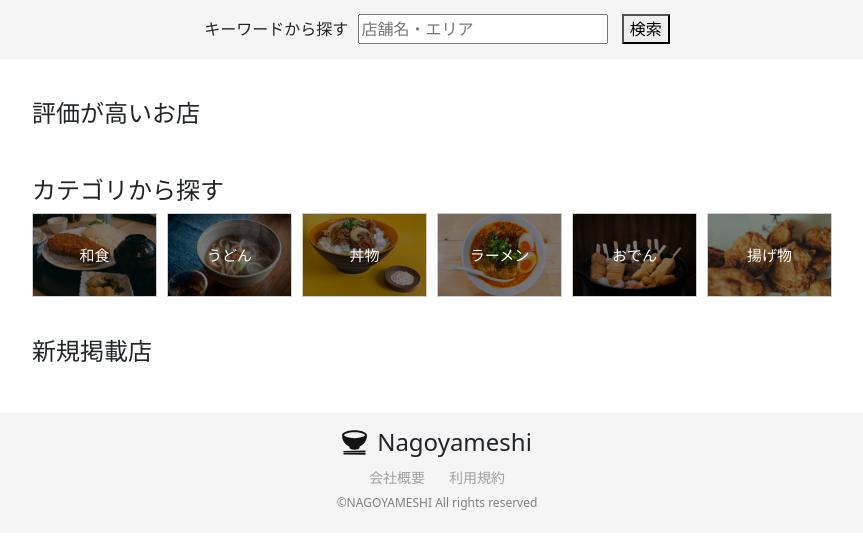
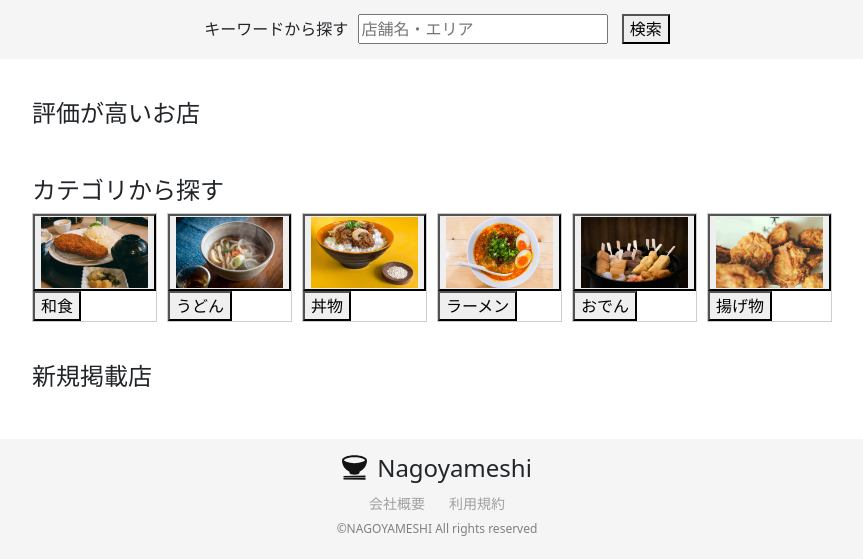
Before and after one commit to omochitopan/django-tabelog-kadai, a Django app: page / in a window 1280 px wide. Shown: the part 381-940 px from the top of the page, without its empty margins (103-966 px from the left). Before the commit the page ends 891 px from the top, so only its background shows below. Run offline with Django 5.2, Linux system fonts and the light colour scheme; data that the repository does not hold is empty.

Commit message:
top画面中間5 カテゴリ検索

```diff
--- a/myproject/myproject/urls.py
+++ b/myproject/myproject/urls.py
@@ -30,6 +30,7 @@
     path('logout/', views.LogoutView.as_view(), name="logout"),
     path('', views.TopView.as_view(), name="top"),
     path('list/', views.ListView.as_view(), name='list'),
+    path('category/', views.RestaurantCategoryList.as_view(), name='category'),
     path('restaurant_detail/<int:pk>/', views.RestaurantDetailView.as_view(), name="restaurant-detail"),
     path('users/<uuid:activate_token>/activation/', activate_user, name='users-activation'),
 ]
--- a/myproject/nagoyameshi/static/nagoyameshi/css/style.css
+++ b/myproject/nagoyameshi/static/nagoyameshi/css/style.css
@@ -154,6 +154,10 @@
   margin-right: 10px;
 }
 
+.top-text-container {
+  margin: 0 5px;
+}
+
 .topCategoryContainer {
   position: relative;
 }
@@ -164,14 +168,19 @@
 }
 
 .top-restaurant-name {
+  color: black;
   font-size: 14px;
-  margin: 0 5px;
+  text-decoration: none;
+}
+
+.top-restaurant-name:hover {
+  text-decoration: underline;
 }
 
 .category-name {
   color: gray;
   font-size: 12px;
-  margin: 5px;
+  margin: 5px 0;
 }
 
 .categoryRef {
@@ -207,7 +216,7 @@
 
 .restaurant-description {
   font-size: 12px;
-  margin: 5px;
+  margin: 5px 0;
 }
 
 footer {
--- a/myproject/nagoyameshi/templates/top.html
+++ b/myproject/nagoyameshi/templates/top.html
@@ -25,10 +25,12 @@
 			{% for restaurant in evaluated_restaurants %}
 			<div class="topInnerContainer">
 				<a href="{% url 'restaurant-detail' restaurant.pk %}"><img src="{{ restaurant.image.url }}" class="top-image" alt="店舗画像"></a>
+				<div class="top-text-container">
 					<a href="{% url 'restaurant-detail' restaurant.pk %}" class="top-restaurant-name">{{ restaurant.restaurant_name }}</a>
 					{% for category in restaurant.category_name.all %}
 					<p class="category-name">{{ category }}</p>
 					{% endfor %}
+				</div>
 			</div>
 			{% endfor %}
 		</div>
@@ -37,37 +39,43 @@
 		<h4>カテゴリから探す</h4>
 		<div class="categoryContainer">
 			<div class="topFlexContainer">
-				<div class="topInnerContainer topCategoryContainer">
-					<a href=""><img src="/media/washoku.jpg" class="top-image categoryImage" alt="和食の写真"></a>
-					<a href="" class="categoryRef">和食</a>
+				<form class="topInnerContainer topCategoryContainer" method="get" action="{% url 'category' %}">
+					{% csrf_token %}
+					<button type="submit" class="big-category-btn" name="query" value="和食"><img src="/media/washoku.jpg" class="top-image category-image" alt="和食を検索"></button>
+					<button type="submit" class="category-text" name="query" value="和食">和食</button>
+				</form>
+				<form class="topInnerContainer topCategoryContainer" method="get" action="{% url 'category' %}">
+					{% csrf_token %}
+					<button type="submit" class="big-category-btn" name="query" value="うどん"><img src="/media/udon.jpg" class="top-image category-image" alt="和食を検索"></button>
+					<button type="submit" class="category-text" name="query" value="うどん">うどん</button>
+				</form>
+				<form class="topInnerContainer topCategoryContainer" method="get" action="{% url 'category' %}">
+					{% csrf_token %}
+					<button type="submit" class="big-category-btn" name="query" value="丼物"><img src="/media/don.jpg" class="top-image category-image" alt="和食を検索"></button>
+					<button type="submit" class="category-text" name="query" value="丼物">丼物</button>
+				</form>
+				<form class="topInnerContainer topCategoryContainer" method="get" action="{% url 'category' %}">
+					{% csrf_token %}
+					<button type="submit" class="big-category-btn" name="query" value="ラーメン"><img src="/media/ramen.jpg" class="top-image category-image" alt="和食を検索"></button>
+					<button type="submit" class="category-text" name="query" value="ラーメン">ラーメン</button>
+				</form>
+				<form class="topInnerContainer topCategoryContainer" method="get" action="{% url 'category' %}">
+					{% csrf_token %}
+					<button type="submit" class="big-category-btn" name="query" value="おでん"><img src="/media/oden.jpg" class="top-image category-image" alt="和食を検索"></button>
+					<button type="submit" class="category-text" name="query" value="おでん">おでん</button>
+				</form>
+				<form class="topInnerContainer topCategoryContainer" method="get" action="{% url 'category' %}">
+					{% csrf_token %}
+					<button type="submit" class="big-category-btn" name="query" value="揚げ物"><img src="/media/fried.jpg" class="top-image category-image" alt="和食を検索"></button>
+					<button type="submit" class="category-text" name="query" value="揚げ物">揚げ物</button>
+				</form>
 			</div>
-				<div class="topInnerContainer topCategoryContainer">
-					<a href=""><img src="/media/udon.jpg" class="top-image categoryImage" alt="うどんの写真"></a>
-					<a href="" class="categoryRef">うどん</a>
-				</div>
-				<div class="topInnerContainer topCategoryContainer">
-					<a href=""><img src="/media/don.jpg" class="top-image categoryImage" alt="丼物の写真"></a>
-					<a href="" class="categoryRef">丼物</a>
-				</div>
-				<div class="topInnerContainer topCategoryContainer">
-					<a href=""><img src="/media/ramen.jpg" class="top-image categoryImage" alt="ラーメンの写真"></a>
-					<a href="" class="categoryRef">ラーメン</a>
-				</div>
-				<div class="topInnerContainer topCategoryContainer">
-					<a href=""><img src="/media/oden.jpg" class="top-image categoryImage" alt="おでんの写真"></a>
-					<a href="" class="categoryRef">おでん</a>
-				</div>
-				<div class="topInnerContainer topCategoryContainer">
-					<a href=""><img src="/media/fried.jpg" class="top-image categoryImage" alt="揚げ物の写真"></a>
-					<a href="" class="categoryRef">揚げ物</a>
-				</div>
-			</div>
-			<div class="categoryref-constainer">
+			<form class="" method="get" action="{% url 'category' %}">
+				{% csrf_token %}
 				{% for category in categories %}
-				{% comment %} 検索店舗一覧にとぶ {% endcomment %}
-				<a href="{}">{{ category.category_name }}</a>
+				<button type="submit" class="category-btn" name="query" value={{ category.category_name }}>{{ category.category_name }}</button>
 				{% endfor %}
-			</div>
+			</form>
 		</div>
 	</div>
 	<div class="topOuterContainer">
@@ -76,12 +84,14 @@
 			{% for restaurant in new_restaurants %}
 			<div class="topInnerContainer">
 				<a href="{% url 'restaurant-detail' restaurant.pk %}"><img src="{{ restaurant.image.url }}" class="top-image" alt="店舗画像"></a>
+				<div class="top-text-container">
 					<a href="{% url 'restaurant-detail' restaurant.pk %}" class="top-restaurant-name">{{ restaurant.restaurant_name }}</a>
 					{% for category in restaurant.category_name.all %}
 					<p class="category-name">{{ category }}</p>
 					{% endfor %}
 					<p class="restaurant-description">{{ restaurant.description }}</p>
 				</div>
+			</div>
 			{% endfor %}
 		</div>
 	</div>
--- a/myproject/nagoyameshi/views.py
+++ b/myproject/nagoyameshi/views.py
@@ -60,8 +60,31 @@
             Q(restaurant_name__icontains=query) | Q(address__icontains=query) #| Q(category_name__in=query)
             )
         else:
-            restaurants = Restaurant.objects.all()[:6]
+            restaurants = []
         return restaurants
+
+class RestaurantCategoryList(ListView):
+    model = Restaurant
+    template_name = "restaurant_category.html"
+
+    #def get_context_data(self, **kwargs):
+    #    context = super().get_context_data(**kwargs)
+    #    restaurants = Restaurant.objects.all()[0]
+    #    categories = []
+    #    for category in restaurants.category_name.all():
+    #        categories.append(category.category_name)
+    #    context['category'] = categories
+    #    return context
+
+    def get_queryset(self):
+        query = self.request.GET.get('query')
+        restaurants = Restaurant.objects.all()
+        categoryRestaurants = []
+        for restaurant in restaurants:
+            for category in restaurant.category_name.all():
+                if query == category.category_name:
+                    categoryRestaurants.append(restaurant)
+        return categoryRestaurants
 
 class RestaurantDetailView(DetailView):
     model = Restaurant
@@ -70,14 +93,7 @@
     def get_context_data(self, **kwargs):
         context = super().get_context_data(**kwargs)
         restaurant = Restaurant.objects.all()[0]
-        #context['restaurant_name'] = restaurant.restaurant_name
-        #context['description'] = restaurant.description
-        context['value'] = f'{restaurant.lowest_price}~{restaurant.highest_price}'
-        #context['postal_code'] = restaurant.postal_code
-        #context['address'] = restaurant.address
-        #context['business_hour'] = f'{restaurant.opening_time}~{restaurant.closing_time}'
         context['holiday'] = lambda: '、'.join([holiday for holiday in {restaurant.holiday}])
-        #context['seat'] = f'{restaurant.seating_capacity}席'
         context['category'] = lambda: '、'.join([category for category in {restaurant.category_name}])
         return context
 
```
Also changed, not shown: myproject/nagoyameshi/templates/restaurant_category.html (added, +29 -0 lines). Lines whose indentation alone changed are shown as unchanged.
